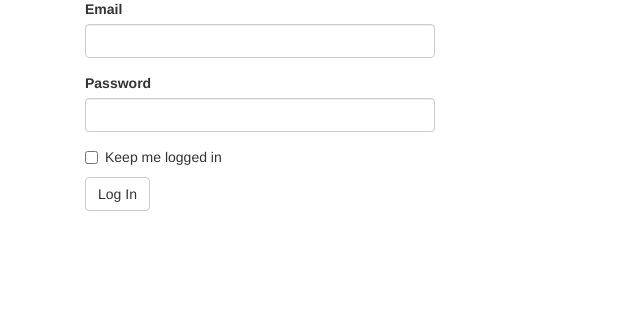
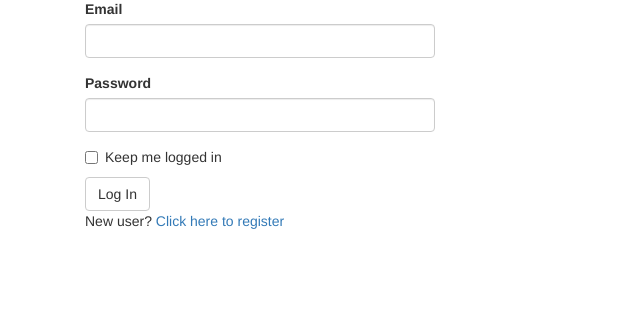
Before and after one commit to carlhinderer/flasky, a Flask app: page /auth/login in a window 1280 px wide. Shown: the part 193-512 px from the top of the page, without its empty margins (0-640 px from the left). Run offline with Flask 2, Linux system fonts and the light colour scheme; some libraries are stand-ins or nearby versions.

Commit message:
Added view method for registering new users.

```diff
--- a/app/auth/views.py
+++ b/app/auth/views.py
@@ -27,3 +27,17 @@ def logout():
     logout_user()
     flash('You have been logged out.')
     return redirect(url_for('main.index'))
+
+
+@auth.route('/register', methods=['GET', 'POST'])
+def register():
+    form = RegistrationForm()
+    if form.validate_on_submit():
+        user = User(email=form.email.data,
+                    username=form.username.data,
+                    password=form.password.data)
+        db.session.add(user)
+        db.session.commit()
+        flash('You can now login.')
+        return redirect(url_for('auth.login'))
+    return render_template('auth/register.html', form=form)
--- a/app/templates/auth/login.html
+++ b/app/templates/auth/login.html
@@ -9,5 +9,11 @@
 </div>
 <div class="col-md-4">
     {{ wtf.quick_form(form) }}
+    <p>
+        New user?
+        <a href="{{ url_for('auth.register') }}">
+            Click here to register
+        </a>
+    </p>
 </div>
 {% endblock %}
```
